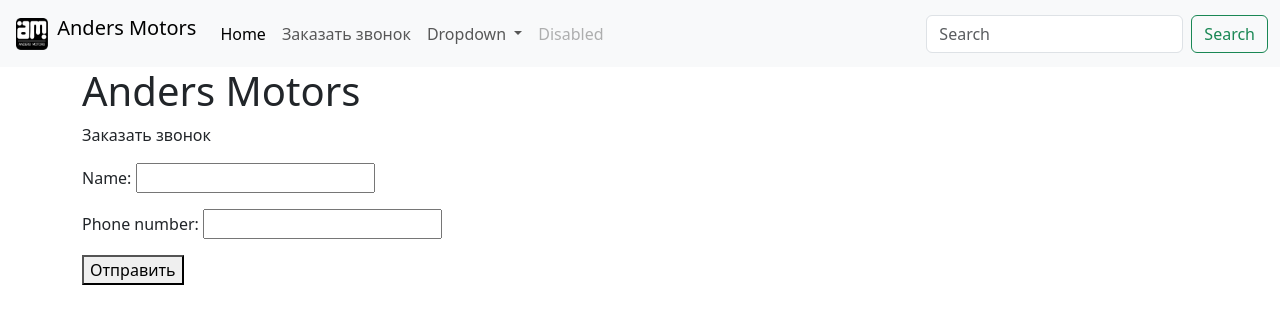
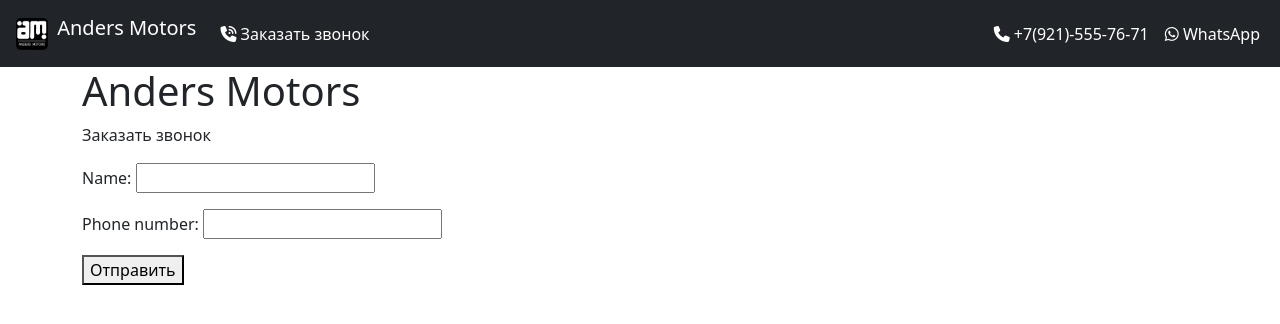
Before and after one commit to mihich-designed/anders_motors_public, a Django app: page / in a window 1280 px wide. Shown: the top 324 px of the page. Run offline with Django 5.2, Linux system fonts and the light colour scheme; some libraries are stand-ins or nearby versions.

Commit message:
Anders_Motors_Ver_2

```diff
--- a/landing_page/templates/includes/navbar.html
+++ b/landing_page/templates/includes/navbar.html
@@ -1,4 +1,4 @@
-<nav class="navbar navbar-expand-lg navbar-light bg-light">
+<nav class="navbar navbar-expand-lg navbar-dark bg-dark">
                   <div class="container-fluid">
                     <a class="navbar-brand" href="#">
                       <img src="content/anders_motors_logo.png" alt="" width="40" height="40" class="d-inline-block align-text-top">
@@ -10,30 +10,19 @@
                     <div class="collapse navbar-collapse" id="navbarSupportedContent">
                       <ul class="navbar-nav me-auto mb-2 mb-lg-0">
                         <li class="nav-item">
-                          <a class="nav-link active" aria-current="page" href="#">Home</a>
+                          <a class="nav-link active" aria-current="page" href="{% url 'main-page' %}"><i class="fa-solid fa-phone-volume"></i> Заказать звонок</a>
+                        </li>
+                      </ul>
+                      <ul class="navbar-nav ms-auto mb-2 mb-lg-0">
+                        <li class="nav-item">
+                            <a class="nav-link active" aria-current="page" href="tel:79215557671">
+                              <i class="fa-solid fa-phone"></i> +7(921)-555-76-71</a>
                         </li>
                         <li class="nav-item">
-                          <a class="nav-link" href="#">Заказать звонок</a>
-                        </li>
-                        <li class="nav-item dropdown">
-                          <a class="nav-link dropdown-toggle" href="#" id="navbarDropdown" role="button" data-bs-toggle="dropdown" aria-expanded="false">
-                            Dropdown
-                          </a>
-                          <ul class="dropdown-menu" aria-labelledby="navbarDropdown">
-                            <li><a class="dropdown-item" href="#">Action</a></li>
-                            <li><a class="dropdown-item" href="#">Another action</a></li>
-                            <li><hr class="dropdown-divider"></li>
-                            <li><a class="dropdown-item" href="#">Something else here</a></li>
-                          </ul>
-                        </li>
-                        <li class="nav-item">
-                          <a class="nav-link disabled" href="#" tabindex="-1" aria-disabled="true">Disabled</a>
+                            <a class="nav-link active" aria-current="page" href="https://wa.me/79215557671" target="_blank">
+                               <i class="fa-brands fa-whatsapp"></i> WhatsApp</a>
                         </li>
                       </ul>
-                      <form class="d-flex">
-                        <input class="form-control me-2" type="search" placeholder="Search" aria-label="Search">
-                        <button class="btn btn-outline-success" type="submit">Search</button>
-                      </form>
                     </div>
                   </div>
                 </nav>
```
